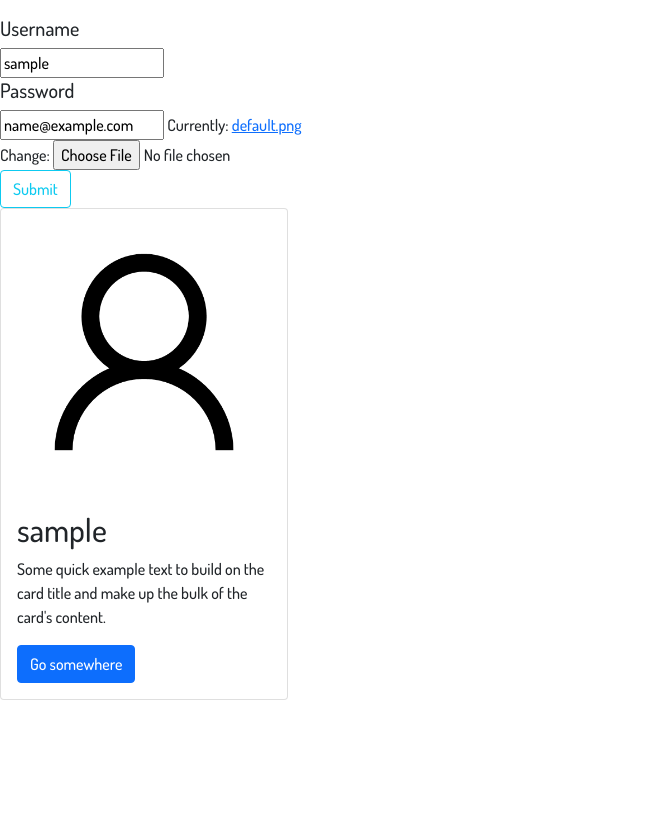
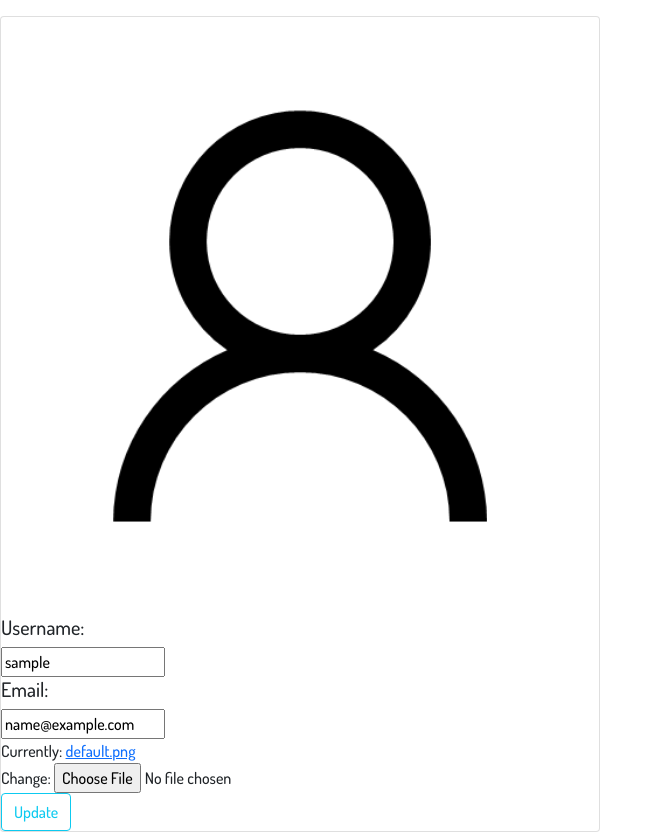
Before and after one commit to ShaneWD/photos_store, a Django app: page /user/profile/ in a window 1280 px wide. Shown: the part 54-886 px from the top of the page, without its empty margins (0-663 px from the left). Before the commit the page ends 754 px from the top, so only its background shows below. Run offline with Django 3.2, Linux system fonts and the light colour scheme; the visitor is signed in with stand-in values (Sample User, id 1); parts of the project's set-up code (start-up, migrations or seed data) failed here and were passed over.

Commit message:
restyled profile page

```diff
--- a/project/users/templates/users/profile.html
+++ b/project/users/templates/users/profile.html
@@ -1,25 +1,22 @@
 {% extends 'main/home.html' %}
 {% block context %}
+
+    <div class="card" style="width: 600px;">
+        <img class="card-img-top" src="{{user.profile.image.url}}" alt="Card image cap">
         <form method="POST" enctype="multipart/form-data">
             <div>
                 {% csrf_token %}
-            <h1 style="font-size: 20px">Username</h1>
+                <h1 style="font-size: 20px">Username:</h1>
                 {{u_form.username}}
-            <h1 style="font-size: 20px">Password</h1>
+                <h1 style="font-size: 20px">Email:</h1>
                 {{u_form.email}}
+                <div>
                     {{p_form.image}}
+                <div>
             </div>
             <div>
-            <button class="btn btn-outline-info" type="submit">Submit</button>
+                <button class="btn btn-outline-info" type="submit">Update</button>
             </div>
         </form>
-
-    <div class="card" style="width: 18rem;">
-        <img class="card-img-top" src="{{user.profile.image.url}}" alt="Card image cap">
-        <div class="card-body">
-            <h2 class="card-title">{{user.username}}</h2>
-            <p class="card-text">Some quick example text to build on the card title and make up the bulk of the card's content.</p>
-            <a href="#" class="btn btn-primary">Go somewhere</a>
-        </div>
     </div>
 {% endblock context %}
```
Lines whose indentation alone changed are shown as unchanged.
